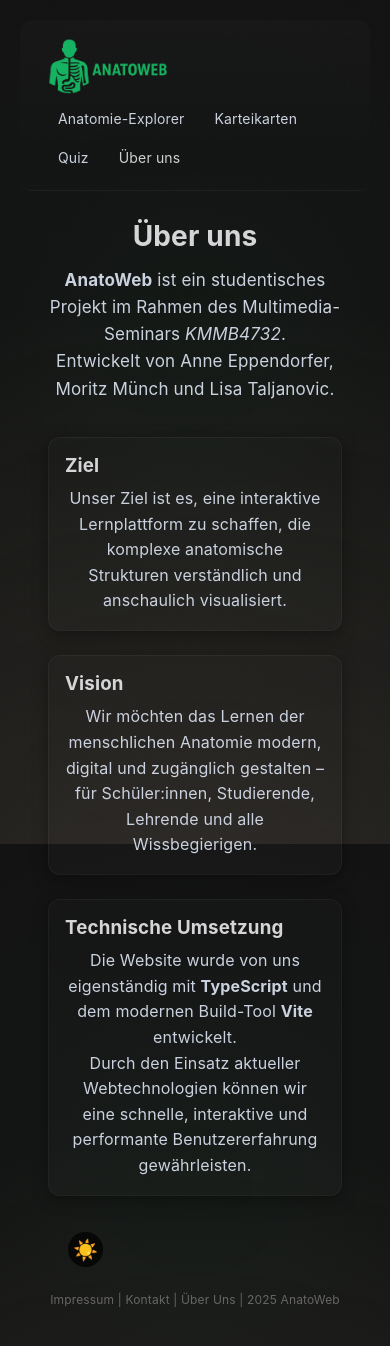
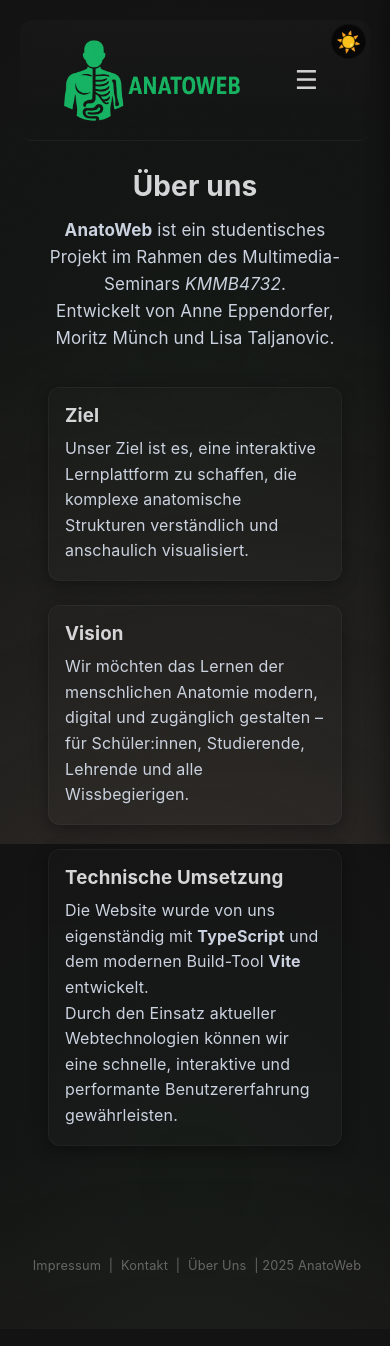
Before and after one commit to Lisa0904/anatoweb, a React (Vite) app: page /about in a window 390 px wide. Built offline with nearby package versions, Linux system fonts and the light colour scheme; the HTML template or start-up script is replaced by a standard one.

Commit message:
impressum, kontakt und paar korrekturen

```diff
--- a/package.json
+++ b/package.json
@@ -17,7 +17,7 @@
     "postprocessing": "^6.38.0",
     "react": "^19.2.0",
     "react-dom": "^19.2.0",
-    "react-router-dom": "^7.9.4",
+    "react-router-dom": "^7.9.6",
     "three": "^0.180.0"
   },
   "devDependencies": {
--- a/src/App.tsx
+++ b/src/App.tsx
@@ -7,6 +7,8 @@ import ModelPage from "./pages/Model";
 import Flashcards from "./pages/Flashcards";
 import QuizPage from "./pages/QuizPage";
 import About from "./pages/About";
+import Impressum from "./pages/Impressum";
+import Kontakt from "./pages/Kontakt";
 
 export default function App() {
   // 🌗 Global Theme State
@@ -22,7 +24,7 @@ export default function App() {
 
 
   return (
-    <div className="app">
+    <div className="app" style={{ position: "relative" }}>
       {/* Theme Switch */}
       <button
         className="theme-switch"
@@ -43,6 +45,8 @@ export default function App() {
           <Route path="/flashcards" element={<Flashcards />} />
           <Route path="/quiz" element={<QuizPage />} />
           <Route path="/about" element={<About />} />
+          <Route path="/impressum" element={<Impressum />} />
+          <Route path="/kontakt" element={<Kontakt />} />
         </Routes>
       </main>
 
--- a/src/Flashcards.css
+++ b/src/Flashcards.css
@@ -218,7 +218,7 @@
   display: flex;
   justify-content: center;
   gap: 18px;
-  margin-top: 28px;
+  margin-top: 31px;
 }
 
 /* -----------------------------
--- a/src/components/Footer.tsx
+++ b/src/components/Footer.tsx
@@ -1,10 +1,13 @@
-// src/components/Footer.tsx
-import type { JSX } from "react/jsx-runtime";
+import { Link } from "react-router-dom";
 
-export default function Footer(): JSX.Element {
+export default function Footer() {
   return (
     <footer className="site-footer">
-      <p>Impressum | Kontakt | Über Uns | 2025 AnatoWeb</p>
+      <p>
+        <Link to="/impressum">Impressum</Link> |{" "}
+        <Link to="/kontakt">Kontakt</Link> |{" "}
+        <Link to="/about">Über Uns</Link> | 2025 AnatoWeb
+      </p>
     </footer>
   );
 }
--- a/src/components/Navbar.tsx
+++ b/src/components/Navbar.tsx
@@ -1,35 +1,42 @@
-// src/components/Navbar.tsx
 import { NavLink } from "react-router-dom";
+import { useState } from "react";
 
 export default function Navbar() {
+  const [open, setOpen] = useState(false);
+
   const linkClass = ({ isActive }: { isActive: boolean }) =>
     isActive ? "active" : "";
 
   return (
     <nav className="nav">
+      {/* Logo */}
       <div className="brand">
         <NavLink to="/" className="logo-link" end>
           <img src="/logo.png" alt="AnatoWeb Logo" className="logo" />
         </NavLink>
       </div>
 
-      <div className="links">
+      {/* Desktop Links */}
+      <div className="links desktop-only">
+        <NavLink to="/model" className={linkClass}>Anatomie-Explorer</NavLink>
+        <NavLink to="/flashcards" className={linkClass}>Karteikarten</NavLink>
+        <NavLink to="/quiz" className={linkClass}>Quiz</NavLink>
+        <NavLink to="/about" className={linkClass}>Über uns</NavLink>
+      </div>
 
-        <NavLink to="/model" className={linkClass}>
-          Anatomie-Explorer
-        </NavLink>
+      {/* Hamburger Icon (only mobile) */}
+      <button className="hamburger mobile-only" onClick={() => setOpen(true)}>
+        ☰
+      </button>
 
-        <NavLink to="/flashcards" className={linkClass}>
-          Karteikarten
-        </NavLink>
+      {/* Mobile Slide-In Menü */}
+      <div className={`mobile-menu ${open ? "open" : ""}`}>
+        <button className="close-btn" onClick={() => setOpen(false)}>×</button>
 
-        <NavLink to="/quiz" className={linkClass}>
-          Quiz
-        </NavLink>
-
-        <NavLink to="/about" className={linkClass}>
-          Über uns
-        </NavLink>
+        <NavLink onClick={() => setOpen(false)} to="/model" className={linkClass}>Anatomie-Explorer</NavLink>
+        <NavLink onClick={() => setOpen(false)} to="/flashcards" className={linkClass}>Karteikarten</NavLink>
+        <NavLink onClick={() => setOpen(false)} to="/quiz" className={linkClass}>Quiz</NavLink>
+        <NavLink onClick={() => setOpen(false)} to="/about" className={linkClass}>Über uns</NavLink>
       </div>
     </nav>
   );
--- a/src/index.css
+++ b/src/index.css
@@ -1,7 +1,8 @@
 :root {
   --bg: #131313;
   --panel: #070707;
-  --glass: rgba(44, 78, 41, 0);
+  --glass: rgba(255, 255, 255, 0.03);
+  /* Änderung von Anne: --glass: rgba(44, 78, 41, 0); */
 
   --text: #d1d1d2;
   --text-strong: #d5d5d7;
@@ -87,7 +88,7 @@ body {
   display: flex;
   align-items: center;
   justify-content: space-between;
-  padding: 18px 28px;
+  padding: 18px 42px;
   border-bottom: 1px solid rgba(255, 255, 255, 0.03);
   background: linear-gradient(180deg, rgba(255, 255, 255, 0.02), transparent);
   border-radius: 12px;
@@ -154,12 +155,28 @@ body {
   align-items: center;
 }
 
+/* Footer Links – gleiche Farbe + hübscher Hover */
+.site-footer a {
+  color: var(--text);
+  text-decoration: none;
+  padding: 2px 4px;
+  border-radius: 6px;
+  transition: 0.25s ease;
+  color: #666;
+}
+
+.site-footer a:hover {
+  background: var(--glass);
+  color: var(--text-strong);
+
+}
+
 .theme-switch {
   position: absolute;
   /* statt fixed top: 8px;
   right: 8px;*/
-  bottom: 5rem;
-  left: 3rem;
+  top: 0.25rem;
+  right: 0.25rem;
 
   width: 35px;
   height: 35px;
@@ -391,6 +408,8 @@ body {
   padding: 24px;
 }
 
+
+
 .info-content {
   margin-top: 12px;
 }
@@ -447,13 +466,17 @@ h3 {
   /* mehr Luft unter Lead */
   font-size: 17px;
   line-height: 1.6;
+  text-align: center;
+}
+
+.info-text {
+  text-align: left;
 }
 
 .lead,
 .info-text {
   line-height: 1.6;
   letter-spacing: 0.01em;
-  text-align: center;
 }
 
 /* tabs */
@@ -583,7 +606,7 @@ h3 {
   /* leicht grau */
   color: var(--text);
   /* bleibt neutral */
-  transform: translateY(-2px);
+  transform: none;
   box-shadow: 0 4px 10px rgba(0, 0, 0, 0.2);
 }
 
@@ -729,33 +752,7 @@ body::after {
   }
 }
 
-@media (max-width: 700px) {
-  .nav {
-    flex-direction: column;
-    align-items: flex-start;
-    gap: 10px;
-  }
 
-
-  .links {
-    flex-wrap: wrap;
-    gap: 10px;
-  }
-
-  .links a {
-    font-size: 14px;
-    padding: 6px 10px;
-  }
-
-  .logo {
-    width: 120px;
-  }
-
-  .site-footer {
-    font-size: 0.75rem;
-    padding: 1rem 0;
-  }
-}
 
 
 
@@ -820,7 +817,7 @@ body::after {
   padding: 20px;
   box-shadow: 0 6px 18px rgba(0, 0, 0, 0.6);
   border: 1px solid rgba(255, 255, 255, 0.03);
-  padding: 24px;
+
 }
 
 :root.light .viewer::before {
@@ -861,7 +858,7 @@ body::after {
   background: rgba(34, 197, 94, 0.18) !important;
   border-color: rgba(34, 197, 94, 0.3) !important;
   color: #064e3b !important;
-  transform: translateY(-2px);
+  transform: none;
   box-shadow: 0 4px 12px rgba(34, 197, 94, 0.18);
 }
 
@@ -904,14 +901,6 @@ body::after {
   box-shadow: 0 2px 6px rgba(0, 0, 0, 0.08);
 }
 
-:root.light .quiz-answer-btn:hover {
-  background: rgba(155, 155, 155, 0.12) !important;
-  /* neutrales Grau */
-  color: var(--text) !important;
-  border-color: rgba(0, 0, 0, 0.18) !important;
-  transform: translateY(-2px) !important;
-  box-shadow: 0 4px 10px rgba(0, 0, 0, 0.15) !important;
-}
 
 :root.light .quiz-answer-btn.correct:hover,
 :root.light .quiz-answer-btn.wrong:hover {
@@ -921,3 +910,102 @@ body::after {
   transform: none !important;
   box-shadow: inherit !important;
 }
+
+
+/* -----------------------------------
+   MOBILE NAVIGATION / HAMBURGER
+------------------------------------ */
+
+.desktop-only {
+  display: flex;
+}
+
+.mobile-only {
+  display: none;
+}
+
+/* MOBILE-MENÜ standard ausblenden auf Desktop */
+.mobile-menu {
+  display: none;
+}
+
+@media (max-width: 780px) {
+  .desktop-only {
+    display: none !important;
+  }
+
+  .mobile-only {
+    display: block;
+    font-size: 26px;
+    background: none;
+    border: none;
+    color: var(--text);
+    cursor: pointer;
+    padding: 6px 10px;
+  }
+
+  /* Slide-in Menü */
+  .mobile-menu {
+    position: fixed;
+    top: 0;
+    right: -260px;
+    width: 260px;
+    height: 100vh;
+    background: var(--panel);
+    backdrop-filter: blur(12px);
+    box-shadow: -4px 0 18px rgba(0,0,0,0.35);
+    display: flex;
+    flex-direction: column;
+    padding: 70px 20px 20px;
+    gap: 20px;
+    transition: right 0.35s ease;
+    z-index: 2000;
+  }
+
+  .mobile-menu.open {
+    right: 0;
+  }
+
+  .mobile-menu a {
+    color: var(--text);
+    text-decoration: none;
+    font-size: 18px;
+    padding: 10px 4px;
+    border-radius: 8px;
+    transition: 0.25s ease;
+  }
+
+  .mobile-menu a:hover {
+    background: var(--glass);
+  }
+
+  .close-btn {
+    position: absolute;
+    top: 20px;
+    right: 20px;
+    font-size: 32px;
+    background: none;
+    border: none;
+    color: var(--text);
+    cursor: pointer;
+  }
+}
+
+.quiz-answer-btn.correct:hover,
+.quiz-answer-btn.wrong:hover {
+  background: inherit !important;
+  color: inherit !important;
+  border-color: inherit !important;
+  transform: none !important;
+  box-shadow: none !important;
+}
+
+
+:root.light .quiz-answer-btn.correct:hover,
+:root.light .quiz-answer-btn.wrong:hover {
+  background: inherit !important;
+  color: inherit !important;
+  border-color: inherit !important;
+  transform: none !important;
+  box-shadow: none !important;
+}
--- /dev/null
+++ b/src/pages/Impressum.tsx
@@ -0,0 +1,38 @@
+export default function Impressum() {
+  return (
+    <div className="page-container">
+      <h1 className="title">Impressum</h1>
+
+      <p className="lead">
+        Angaben gemäß § 5 TMG für das studentische Projekt <strong>AnatoWeb</strong>.
+      </p>
+
+      <div className="section-box">
+        <h3>Projektverantwortliche</h3>
+        <p className="info-text">
+          AnatoWeb – Lernplattform für menschliche Anatomie<br />
+          Erstellt im Rahmen des Moduls <strong>KMMB4732 – Multimedia</strong><br />
+          Hochschule Karlsruhe
+        </p>
+      </div>
+
+      <div className="section-box">
+        <h3>Kontakt</h3>
+        <p className="info-text">
+          E-Mail: <a href="mailto:kontakt@anatoweb.de">kontakt@anatoweb.de</a><br />
+          Verantwortliche Studierende: Anne Eppendorfer, Moritz Münch, Lisa Taljanovic
+        </p>
+      </div>
+
+      <div className="section-box">
+        <h3>Haftungsausschluss</h3>
+        <p className="info-text">
+          Dies ist ein <strong>studentisches Projekt</strong>.
+          Es besteht kein Anspruch auf Vollständigkeit, medizinische Korrektheit
+          oder permanente Verfügbarkeit. Die Inhalte dienen ausschließlich
+          der <em>Lehre und Demonstration moderner Webtechnologien</em>.
+        </p>
+      </div>
+    </div>
+  );
+}
--- /dev/null
+++ b/src/pages/Kontakt.tsx
@@ -0,0 +1,38 @@
+export default function Kontakt() {
+  return (
+    <div className="page-container">
+      <h1 className="title">Kontakt</h1>
+
+      <p className="lead">
+        Du hast Fragen, Feedback oder Verbesserungsvorschläge?
+        Wir freuen uns über jede Nachricht!
+      </p>
+
+      <div className="section-box">
+        <h3>Kontaktmöglichkeiten</h3>
+        <p className="info-text">
+          E-Mail: <a href="mailto:kontakt@anatoweb.de">kontakt@anatoweb.de</a> <br />
+          Hochschule Karlsruhe – Modul KMMB4732
+        </p>
+      </div>
+
+      <div className="section-box">
+        <h3>Projektteam</h3>
+        <p className="info-text">
+          ● Anne Eppendorfer<br />
+          ● Moritz Münch<br />
+          ● Lisa Taljanovic
+        </p>
+      </div>
+
+      <div className="section-box">
+        <h3>Hinweis</h3>
+        <p className="info-text">
+          Dieses Kontaktformular dient ausschließlich für Anfragen
+          im Rahmen des Studienprojekts.<br />
+          Wir antworten in der Regel innerhalb weniger Tage.
+        </p>
+      </div>
+    </div>
+  );
+}
```
Also changed, not shown: src/components/AnatomyViewer.tsx (+6 -4 lines), src/pages/QuizPage.tsx (+15 -2 lines), 1 other file (tests, documents, lock files or other folders).
